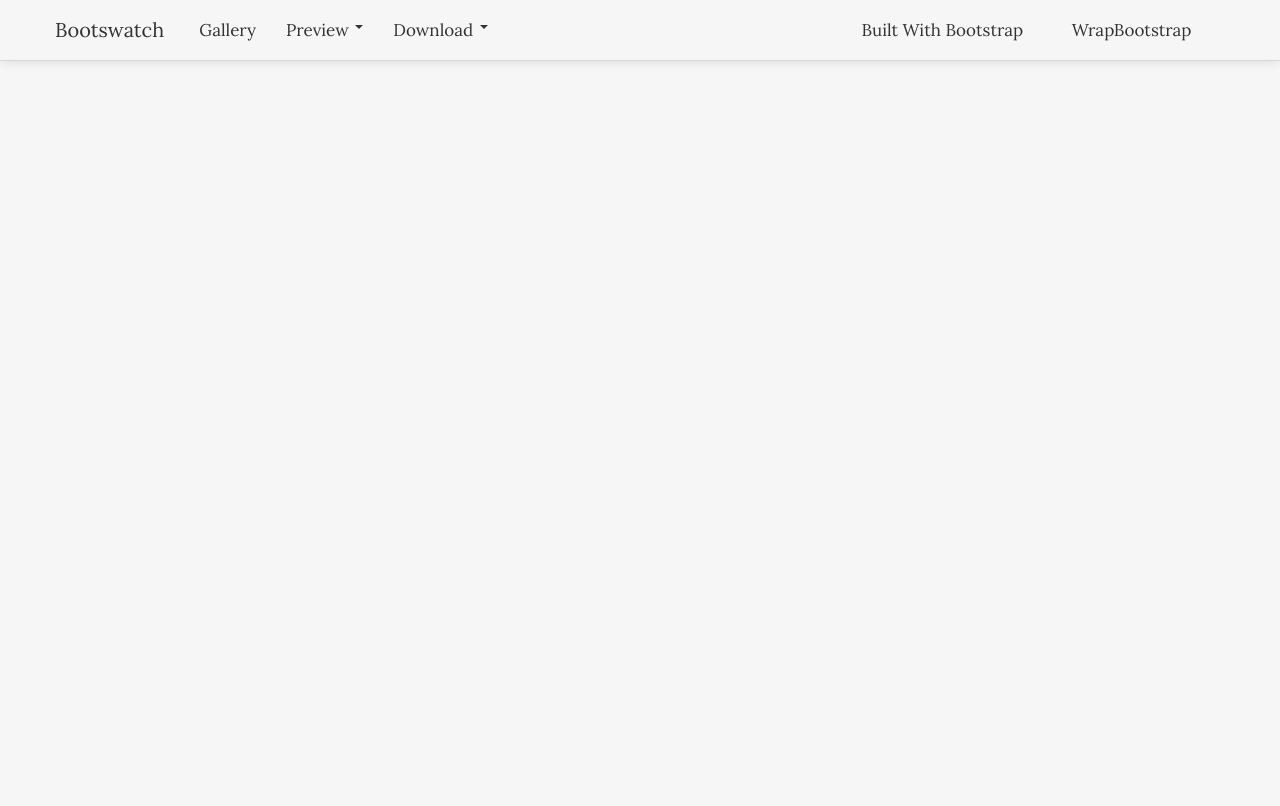
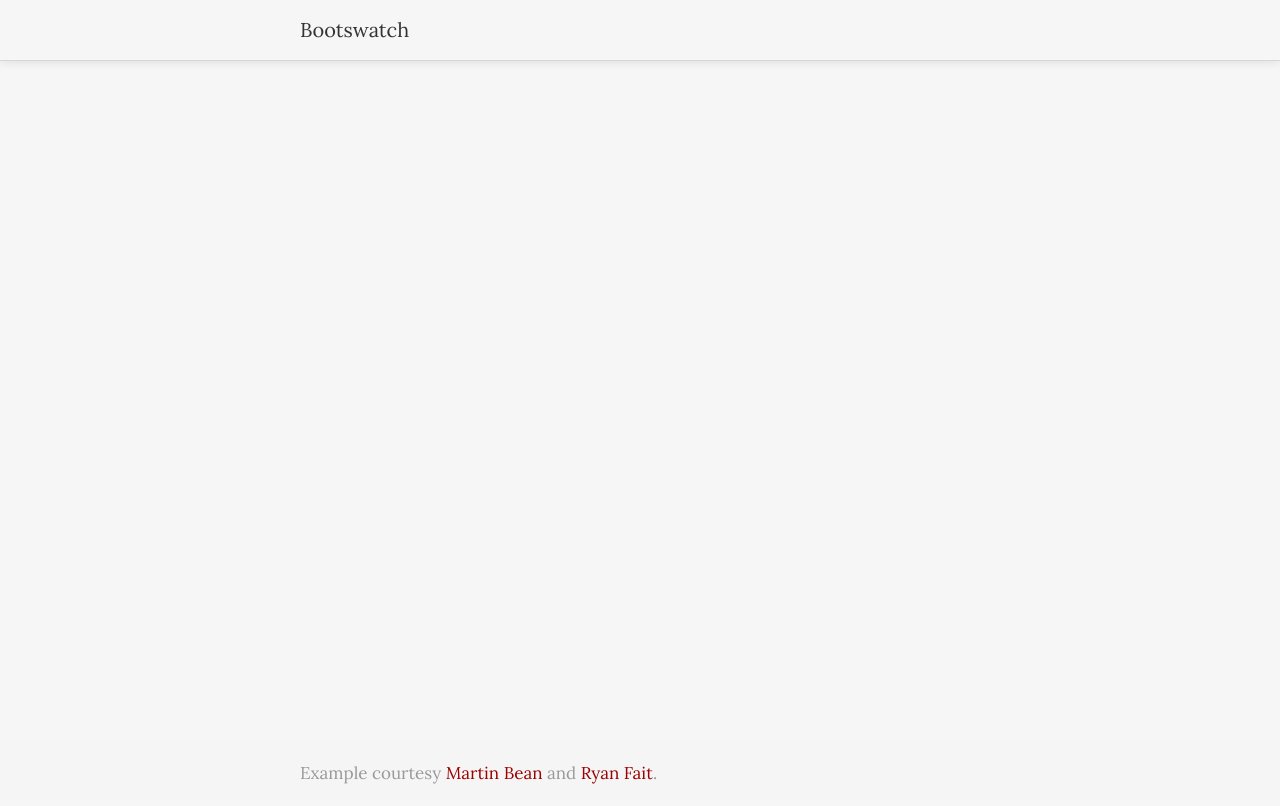
Before and after one commit to daikeren/short_url, a Django app: page / in a window 1280 px wide. Before the commit the page ends 62 px from the top, so only its background shows below. Run offline with Django 3.2, Linux system fonts and the light colour scheme; some libraries are stand-ins or nearby versions.

Commit message:
basic structure for html

```diff
--- a/short_url/templates/base.html
+++ b/short_url/templates/base.html
@@ -1,6 +1,7 @@
+
 {% load staticfiles %}
 <!DOCTYPE html>
-<html lang="utf-8">
+<html lang="en">
 <head>
     <meta charset="utf-8">
     <title>{% block title %}{% endblock title %}</title>
@@ -8,83 +9,91 @@
     <meta name="description" content="">
     <meta name="author" content="">
 
-    <!-- Le styles -->
-    <link href="{% static "css/bootstrap.min.css" %}" rel="stylesheet">
-    <link href="{% static "css/bootstrap-responsive.min.css" %}" rel="stylesheet">
-    <link rel="stylesheet" href="{% static "css/readble/bootstrap.min.css" %}">
-    <!-- Le HTML5 shim, for IE6-8 support of HTML5 elements -->
+    <!-- CSS -->
+    <link href="{% static 'css/bootstrap.min.css' %}" rel="stylesheet">
+
+    <style type="text/css">
+
+      /* Sticky footer styles
+      -------------------------------------------------- */
+
+      html,
+      body {
+        height: 100%;
+        /* The html and body elements cannot have any padding or margin. */
+    }
+
+    /* Wrapper for page content to push down footer */
+    #wrap {
+        min-height: 100%;
+        height: auto !important;
+        height: 100%;
+        /* Negative indent footer by it's height */
+        margin: 0 auto -60px;
+    }
+
+    /* Set the fixed height of the footer here */
+    #push,
+    #footer {
+        height: 60px;
+    }
+    #footer {
+        background-color: #f5f5f5;
+    }
+
+    /* Lastly, apply responsive CSS fixes as necessary */
+    @media (max-width: 767px) {
+        #footer {
+          margin-left: -20px;
+          margin-right: -20px;
+          padding-left: 20px;
+          padding-right: 20px;
+      }
+  }
+
+
+
+      /* Custom page CSS
+      -------------------------------------------------- */
+      /* Not required for template or sticky footer method. */
+
+      .container {
+        width: auto;
+        max-width: 680px;
+    }
+    .container .credit {
+        margin: 20px 0;
+    }
+
+    </style>
+    <link href="{% static 'css/bootstrap-responsive.min.css' %}" rel="stylesheet">
+    <link href="{% static 'css/readable/bootstrap.min.css' %}" rel="stylesheet">
+
+    <!-- HTML5 shim, for IE6-8 support of HTML5 elements -->
     <!--[if lt IE 9]>
-        <script src="//html5shim.googlecode.com/svn/trunk/html5.js"></script>
+      <script src="http://html5shim.googlecode.com/svn/trunk/html5.js"></script>
       <![endif]-->
-    {% block head %}
-    {% endblock head %}
+
+      <!-- Fav and touch icons -->
   </head>
+
   <body>
 
-<div class="navbar navbar-fixed-top">
-   <div class="navbar-inner">
+
+    <!-- Part 1: Wrap all page content here -->
+    <div id="wrap">
+        {% include "nav.html" %}
         <div class="container">
-       <a class="btn btn-navbar" data-toggle="collapse" data-target=".nav-collapse">
-         <span class="icon-bar"></span>
-         <span class="icon-bar"></span>
-         <span class="icon-bar"></span>
-       </a>
-       <a class="brand" href="../">Bootswatch</a>
-       <div class="nav-collapse" id="main-menu">
-        <ul class="nav" id="main-menu-left">
-          <li><a id="swatch-link" href="/#gallery">Gallery</a></li>
-          <li class="dropdown">
-            <a class="dropdown-toggle" data-toggle="dropdown" href="#">Preview <b class="caret"></b></a>
-            <ul class="dropdown-menu" id="swatch-menu">
-              <li><a href="../default">Default</a></li>
-              <li class="divider"></li>
-              <li><a href="../amelia">Amelia</a></li>
-              <li><a href="../cerulean">Cerulean</a></li>
-              <li><a href="../cosmo">Cosmo</a></li>
-              <li><a href="../cyborg">Cyborg</a></li>
-              <li><a href="../journal">Journal</a></li>
-              <li><a href="../readable">Readable</a></li>
-              <li><a href="../simplex">Simplex</a></li>
-              <li><a href="../slate">Slate</a></li>
-              <li><a href="../spacelab">Spacelab</a></li>
-              <li><a href="../spruce">Spruce</a></li>
-              <li><a href="../superhero">Superhero</a></li>
-              <li><a href="../united">United</a></li>
-            </ul>
-          </li>
-          <li class="dropdown" id="preview-menu">
-            <a class="dropdown-toggle" data-toggle="dropdown" href="#">Download <b class="caret"></b></a>
-            <ul class="dropdown-menu">
-              <li><a target="_blank" href="bootstrap.min.css">bootstrap.min.css</a></li>
-              <li><a target="_blank" href="bootstrap.css">bootstrap.css</a></li>
-              <li class="divider"></li>
-              <li><a target="_blank" href="variables.less">variables.less</a></li>
-              <li><a target="_blank" href="bootswatch.less">bootswatch.less</a></li>
-            </ul>
-          </li>
-        </ul>
-        <ul class="nav pull-right" id="main-menu-right">
-          <li><a rel="tooltip" target="_blank" href="http://builtwithbootstrap.com/" title="Showcase of Bootstrap sites &amp; apps" onclick="_gaq.push(['_trackEvent', 'click', 'outbound', 'builtwithbootstrap']);">Built With Bootstrap <i class="icon-share-alt"></i></a></li>
-          <li><a rel="tooltip" target="_blank" href="https://wrapbootstrap.com/?ref=bsw" title="Marketplace for premium Bootstrap templates" onclick="_gaq.push(['_trackEvent', 'click', 'outbound', 'wrapbootstrap']);">WrapBootstrap <i class="icon-share-alt"></i></a></li>
-        </ul>
-       </div>
-     </div>
-   </div>
         </div>
 
+        <div id="push"></div>
+    </div>
 
-    <script src="http://code.jquery.com/jquery.min.js"></script>
-    <script src="https://raw.github.com/twitter/bootstrap/master/js/bootstrap-transition.js"></script>
-    <script src="https://raw.github.com/twitter/bootstrap/master/js/bootstrap-alert.js"></script>
-    <script src="https://raw.github.com/twitter/bootstrap/master/js/bootstrap-modal.js"></script>
-    <script src="https://raw.github.com/twitter/bootstrap/master/js/bootstrap-dropdown.js"></script>
-    <script src="https://raw.github.com/twitter/bootstrap/master/js/bootstrap-scrollspy.js"></script>
-    <script src="https://raw.github.com/twitter/bootstrap/master/js/bootstrap-tab.js"></script>
-    <script src="https://raw.github.com/twitter/bootstrap/master/js/bootstrap-tooltip.js"></script>
-    <script src="https://raw.github.com/twitter/bootstrap/master/js/bootstrap-popover.js"></script>
-    <script src="https://raw.github.com/twitter/bootstrap/master/js/bootstrap-button.js"></script>
-    <script src="https://raw.github.com/twitter/bootstrap/master/js/bootstrap-collapse.js"></script>
-    <script src="https://raw.github.com/twitter/bootstrap/master/js/bootstrap-carousel.js"></script>
-    <script src="https://raw.github.com/twitter/bootstrap/master/js/bootstrap-typeahead.js"></script>
+    {% include "footer.html" %}
+
+    <!-- Le javascript
+    ================================================== -->
+    <!-- Placed at the end of the document so the pages load faster -->
+
 </body>
 </html>
--- /dev/null
+++ b/short_url/templates/footer.html
@@ -0,0 +1,5 @@
+<div id="footer">
+  <div class="container">
+    <p class="muted credit">Example courtesy <a href="http://martinbean.co.uk">Martin Bean</a> and <a href="http://ryanfait.com/sticky-footer/">Ryan Fait</a>.</p>
+  </div>
+</div>
--- /dev/null
+++ b/short_url/templates/nav.html
@@ -0,0 +1,12 @@
+<div class="navbar navbar-fixed-top">
+ <div class="navbar-inner">
+   <div class="container">
+     <a class="btn btn-navbar" data-toggle="collapse" data-target=".nav-collapse">
+       <span class="icon-bar"></span>
+       <span class="icon-bar"></span>
+       <span class="icon-bar"></span>
+     </a>
+     <a class="brand" href="../">Bootswatch</a>
+   </div>
+ </div>
+</div>
```
Lines whose indentation alone changed are shown as unchanged.
